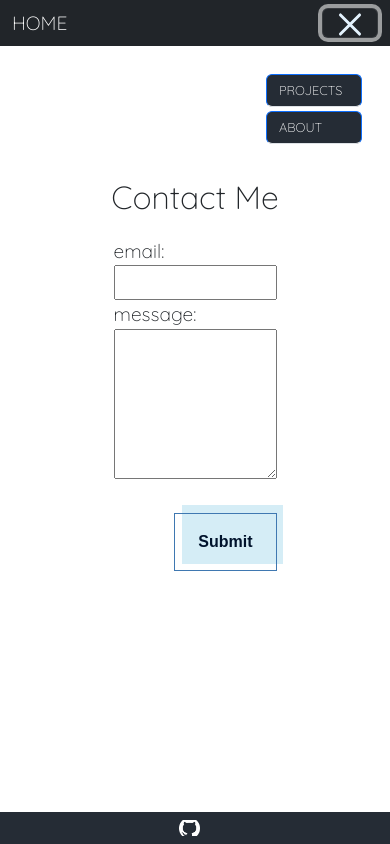
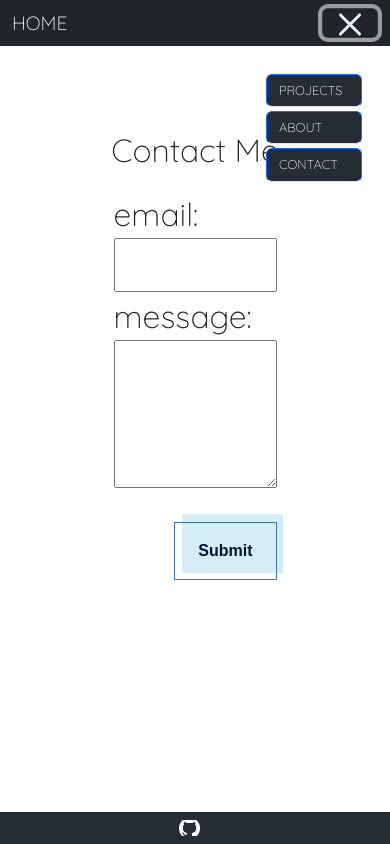
Before and after one commit to em-twines/ProfessionalWebsite, a React (Create React App) app: page /contact in a window 390 px wide. Both pictures are taken after a click on the button "Toggle navigation". Built offline with nearby package versions, Linux system fonts and the light colour scheme.

Commit message:
fixed link error in github icon

```diff
--- a/src/App.scss
+++ b/src/App.scss
@@ -13,6 +13,7 @@ $z-index: (
   home-bg: 0,
   nav-burger: 30,
   navbar: 30,
+  contact-me: 0,
 );
 
 .particle {
@@ -1663,10 +1664,17 @@ a:hover {
   }
 }
 
-.contact {
-  display: flex;
-  justify-content: center;
-  margin-top: 15vh;
+/* CONTACT Desktop--------------------------------------------------------------------------------*/
+
+@media only screen and (min-width: 700px) {
+
+  .contact-me{
+    display: flex;
+    flex-direction: column;
+    justify-content: center;
+    text-align: center;
+    padding-top: 8rem;
+    font-size: 2rem;
   }
 
   .form {
@@ -1686,3 +1694,36 @@ a:hover {
     justify-content: flex-end;
     margin-top: 4vh;
   }
+}
+
+
+/* CONTACT Mobile-------------------------------------------------------------------------------*/
+
+@media only screen and (max-width: 700px) {
+  .contact-me{
+    display: flex;
+    flex-direction: column;
+    justify-content: center;
+    text-align: center;
+    padding-top: 4rem;
+    font-size: 2rem;
+  }
+
+  .form {
+    display: flex;
+    flex-direction: column;
+    text-align: left;
+    height: 50vh;
+    width: 50vw;
+    margin-left: auto;
+    margin-right: auto;
+    border: transparent;
+    padding: 1rem;
+  }
+
+  .submit-button {
+    display: flex;
+    justify-content: flex-end;
+    margin-top: 4vh;
+  }
+}
--- a/src/Components/Footer.jsx
+++ b/src/Components/Footer.jsx
@@ -6,11 +6,7 @@ export default function Footer() {
     <div>
       <div id="footer">
         <div className="footer-flex">
-          <Link
-            className="icon"
-            to={{ pathname: "https://github.com/em-twines" }}
-            target="_blank"
-          ></Link>
+          <a href="https://github.com/em-twines" className ='icon'></a>
         </div>
       </div>
       <div id = 'hide-footer'></div>
--- a/src/Components/NavBar.jsx
+++ b/src/Components/NavBar.jsx
@@ -46,10 +46,7 @@ export default function NavBar() {
             </Link>
           </li>
           <li >
-            <Link className="github-icon"
-              to={{pathname: 'https://github.com/em-twines'}}
-              target="_blank"
-            ></Link>
+            <a href="https://github.com/em-twines" className ='github-icon'></a>
           </li>
         </div>
       </ul>
@@ -105,9 +102,15 @@ export default function NavBar() {
                 </Button>
               </Link>
 
-              {/* <MDBBtn block className='border-bottom m-0' color='link'>
-                CONTACT
-              </MDBBtn> */}
+              <Link
+                to="/contact"
+                style={{ textDecoration: "none", color: "white" }}
+              >
+                <Button className=" border-bottom m-1 nav-bar-link" onClick={() => setShowAnimated2(!showAnimated2)}>
+                  CONTACT{" "}
+                </Button>
+              </Link>
+
             </div>
           </MDBCollapse>
         </section>
--- a/src/pages/Contact.jsx
+++ b/src/pages/Contact.jsx
@@ -5,33 +5,32 @@ export default function Contact() {
   const [message, setMessage] = useState("");
   const [newContactAttempt, setNewContactAttempt] = useState("");
 
-  async function addNewContactAttempt() {
-    let res = await axios.post(
-      "http://127.0.0.1:8000/api/contactAttempts/",
-      newContactAttempt
-    );
-    if (res.status === 201) {
-      console.log(res);
-    }
-  }
+  // async function addNewContactAttempt() {
+  //   let res = await axios.post(
+  //     "http://127.0.0.1:8000/api/contactAttempts/",
+  //     newContactAttempt
+  //   );
+  //   if (res.status === 201) {
+  //     console.log(res);
+  //   }
+  // }
 
   function handleSubmit(event) {
     event.preventDefault();
-    let newContactAttempt = {
-      email: email,
-      message: message,
-    };
-    console.log(newContactAttempt);
-    setNewContactAttempt(newContactAttempt);
-    addNewContactAttempt(newContactAttempt);
+    // let newContactAttempt = {
+    //   email: email,
+    //   message: message,
+    // };
+    // console.log(newContactAttempt);
+    // setNewContactAttempt(newContactAttempt);
+    // addNewContactAttempt(newContactAttempt);
     setEmail("");
     setMessage("");
   }
 
   return (
-    <div>
-      <div className="title contact">Contact Me</div>
-      {/* <div className = "email"> */}
+    <div className = 'contact-me'>
+      <div >Contact Me</div>
       <form className="form" onSubmit={handleSubmit}>
         <label>email:</label>
         <input
@@ -48,7 +47,6 @@ export default function Contact() {
           required
           value={message}
         ></textarea>
-        {/* <div className = "message">message:</div> */}
         <div className="submit-button">
           <button className="button-51 font-link " type="submit">
             Submit
@@ -56,7 +54,6 @@ export default function Contact() {
         </div>
       </form>
 
-      {/* </div> */}
     </div>
   );
 }
```
Lines whose indentation alone changed are shown as unchanged.
